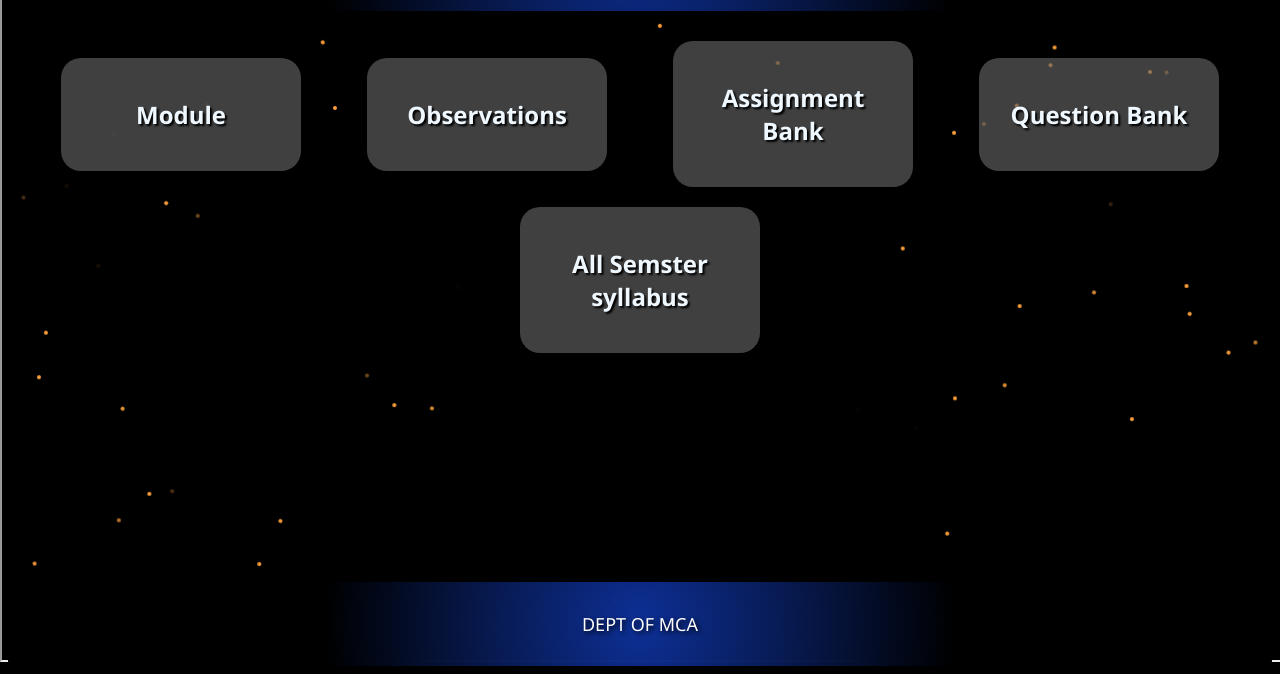
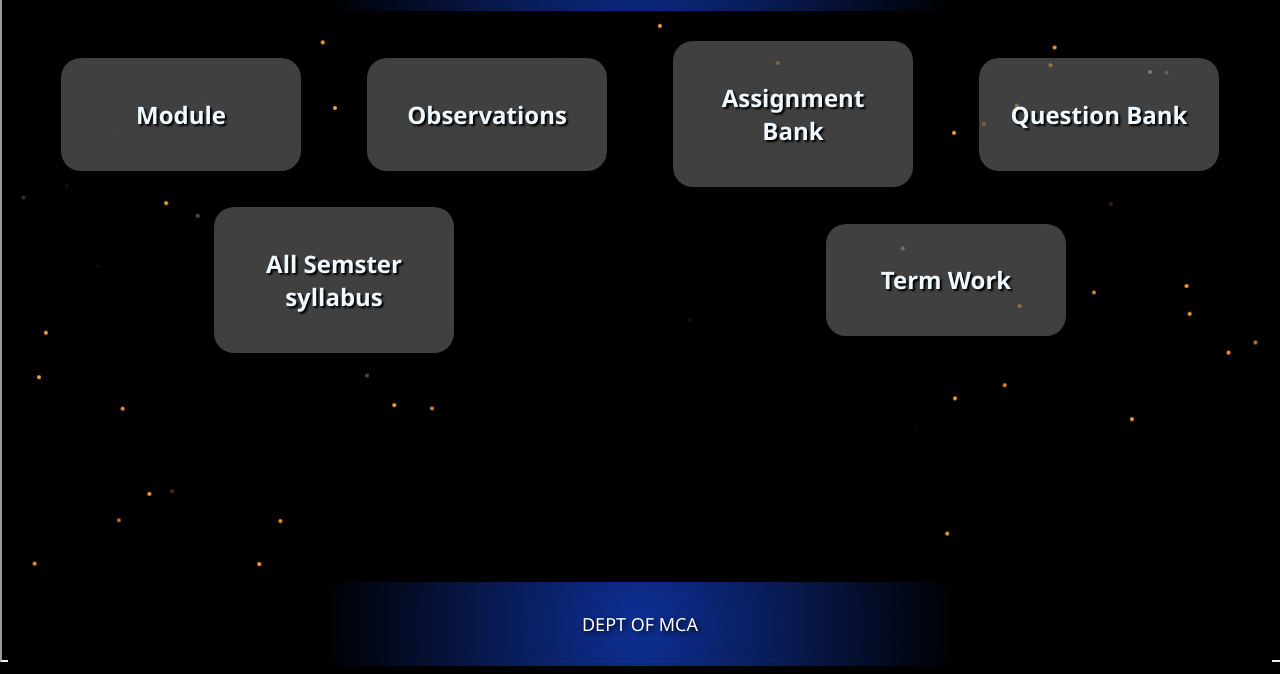
Before and after one commit to penchalavamsic/PDFbroo, a plain HTML site: page index.html in a window 1280 px wide. Shown: the part 142-816 px from the top of the page. Drawn offline with Linux system fonts and the light colour scheme.

Commit message:
Update index.html

```diff
--- a/index.html
+++ b/index.html
@@ -33,6 +33,10 @@
         <div class="button1">
             <h1><a href="syllabus.pdf" download>All Semster syllabus</a></h1>
         </div>
+        <div class="button5">
+            <h1><a href="termwork.html">Term Work</a></h1>
+          </div>
+
         <iframe src="bganimations.html" class="background-iframe"></iframe>
     </section>
 
```
